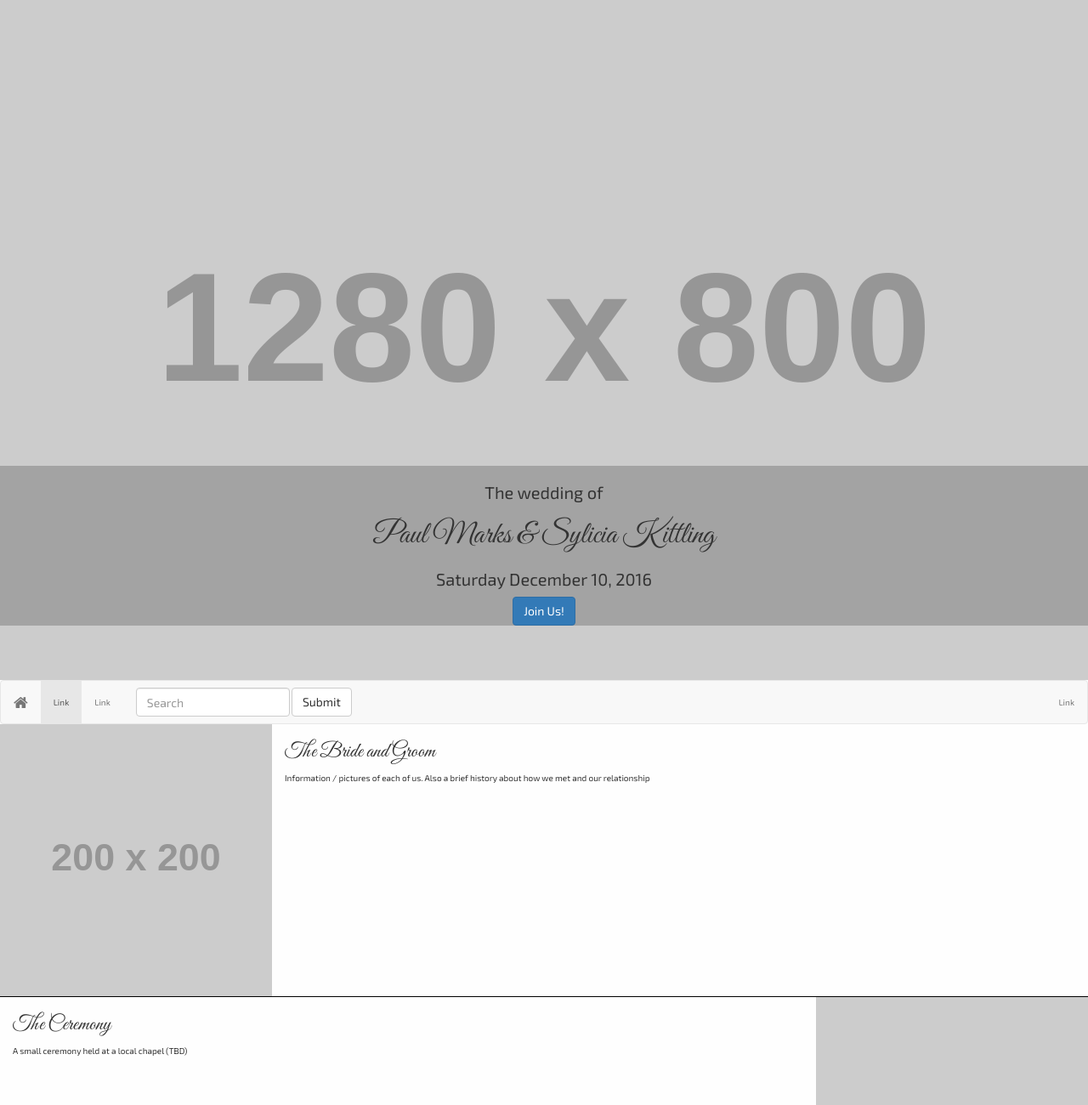
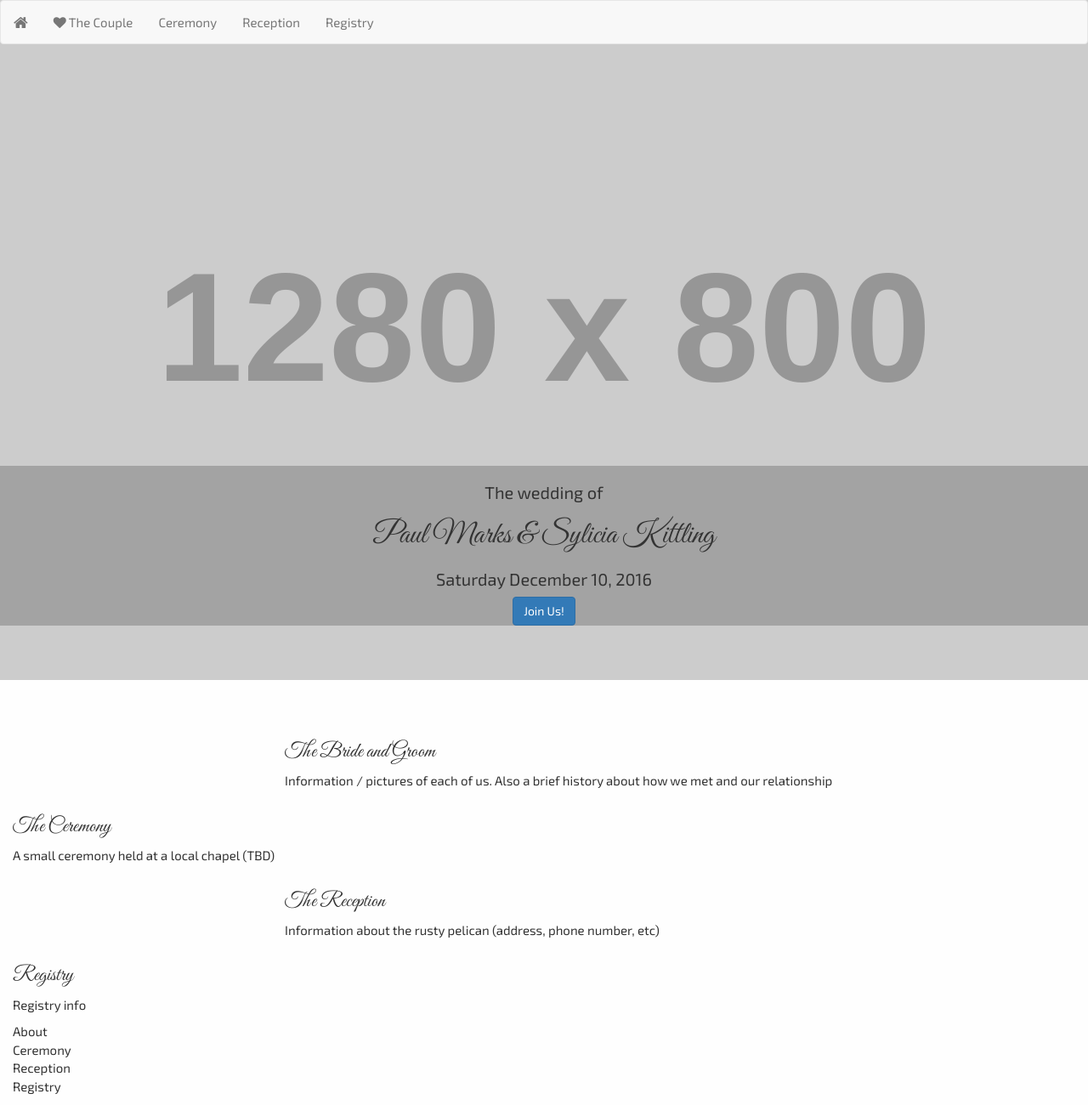
Before and after one commit to pemarks/wedding-site, a website: page src/index.html in a window 1280 px wide. Shown: the top 1300 px of the page at 85% size. Drawn offline with nearby package versions, Linux system fonts and the light colour scheme; files that its build step writes are made by us from their sources; placeholder pictures from the web are drawn by us.

Commit message:
Lots of changes

```diff
--- a/package.json
+++ b/package.json
@@ -12,6 +12,7 @@
   "dependencies": {
     "bootstrap": "^3.3.7",
     "font-awesome": "^4.6.3",
+    "historyjs": "^1.8.0-b2",
     "jquery": "^3.1.0"
   },
   "devDependencies": {
--- a/src/index.html
+++ b/src/index.html
@@ -11,11 +11,13 @@
         <link href="css/main.css" rel="stylesheet"/>
 
         <script src="js/jquery.min.js" type="text/javascript"></script>
+        <script src="js/native.history.js" type="text/javascript"></script>
         <script src="js/bootstrap.min.js" type="text/javascript"></script>
+        <script src="js/main.js" type="text/javascript"></script>
     </head>
-    <body data-spy="scroll" data-target="#main-navigation">
-        <div class="container-fluid">
-            <div class="intro-pic-holder">
+    <body>
+        <div id="page-body" class="container-fluid">
+            <div id="page-intro">
                 <div class="hidden-xs">
                     <div class="intro-pic img"></div>
                 </div>
@@ -27,10 +29,12 @@
                     <h2>The wedding of</h2>
                     <h1 class="cursive">Paul Marks <span>&</span> Sylicia Kittling</h1>
                     <h2>Saturday December 10, 2016</h2>
-                    <a class="intro-btn btn btn-primary" href="#main-content">Join Us!</a>
+                    <a class="intro-btn btn btn-primary" href="#" onclick="page.changeState('home')">Join Us!</a>
                 </div>
             </div>
-            <nav id="main-navigation" class="navbar navbar-default">
+            <div id="page-body-content">
+                <div id="main-navigation">
+                    <nav  class="navbar navbar-default">
                         <div class="navbar-header">
                             <button type="button" class="navbar-toggle collapsed" data-toggle="collapse" data-target="#bs-example-navbar-collapse-1" aria-expanded="false">
                                 <span class="sr-only">Toggle navigation</span>
@@ -38,68 +42,78 @@
                                 <span class="icon-bar"></span>
                                 <span class="icon-bar"></span>
                             </button>
-                    <a class="navbar-brand" href="/index.html" title="Home page"><i class="fa fa-home"></i></a>
+                            <a class="navbar-brand" href="#" title="Home page" onclick="page.changeState(event, 'home')"><i class="fa fa-home"></i></a>
                         </div>
 
-                <!-- Collect the nav links, forms, and other content for toggling -->
                         <div class="collapse navbar-collapse" id="bs-example-navbar-collapse-1">
                             <ul class="nav navbar-nav">
-                        <li class="active">
+                                <li onclick="page.changeState(event, 'about')">
                                     <a href="#">
-                                <span>Link</span>
+                                        <span><i class="fa fa-heart"></i> The Couple</span>
                                         <span class="sr-only">(current)</span>
                                     </a>
                                 </li>
-                        <li>
+                                <li onclick="page.changeState(event, 'ceremony')">
                                     <a href="#">
-                                <span>Link</span>
+                                        <span>Ceremony</span>
                                     </a>
                                 </li>
-                </ul>
-                <form class="navbar-form navbar-left">
-                        <div class="form-group">
-                            <input type="text" class="form-control" placeholder="Search">
-                        </div>
-                        <button type="submit" class="btn btn-default">Submit</button>
-                </form>
-                <ul class="nav navbar-nav navbar-right">
-                        <li>
+                                <li onclick="page.changeState(event, 'reception')">
                                     <a href="#">
-                                <span>Link</span>
+                                        <span>Reception</span>
+                                    </a>
+                                </li>
+                                <li onclick="page.chanchangeStategePage(event, 'registry')">
+                                    <a href="#">
+                                        <span>Registry</span>
                                     </a>
                                 </li>
                             </ul>
                         </div>
                     </nav>
-            <div id="main-content" class="content">
-                <section class="row about">
-                    <div class="col-xs-3 img left"></div>
-                    <div class="col-xs-9">
+                </div>
+                <div id="home" class="page-content active">
+                    <section class="row left">
+                        <div class="col-xs-4 col-sm-3 img"></div>
+                        <div class="col-xs-8 col-sm-9">
                             <h3 class="cursive">The Bride and Groom</h3>
                             <p>Information / pictures of each of us. Also a brief history about how we met and our relationship</p>
                         </div>
                     </section>
-                <section class="row ceremony">
-                    <div class="col-xs-9">
+                    <section class="row right">
+                        <div class="col-xs-8 col-sm-9">
                             <h3 class="cursive">The Ceremony</h3>
                             <p>A small ceremony held at a local chapel (TBD)</p>
                         </div>
-                    <div class="col-xs-3 img right"></div>
+                        <div class="col-xs-4 col-sm-3 img"></div>
                     </section>
-                <section class="row reception">
-                    <div class="col-xs-3 img left"></div>
-                    <div class="col-xs-9">
+                    <section class="row left">
+                        <div class="col-xs-4 col-sm-3 img"></div>
+                        <div class="col-xs-8 col-sm-9">
                             <h3 class="cursive">The Reception</h3>
                             <p>Information about the rusty pelican (address, phone number, etc)</p>
                         </div>
                     </section>
-                <section class="row registry">
-                    <div class="col-xs-9">
+                    <section class="row right">
+                        <div class="col-xs-8 col-sm-9">
                             <h3 class="cursive">Registry</h3>
                             <p>Registry info</p>
                         </div>
-                    <div class="col-xs-3 img right"></div>
+                        <div class="col-xs-4 col-sm-3 img"></div>
                     </section>
+                </div>
+                <div id="about" class="page-content">
+                    <span>About</span>
+                </div>
+                <div id="ceremony" class="page-content">
+                    <span>Ceremony</span>
+                </div>
+                <div id="reception" class="page-content">
+                    <span>Reception</span>
+                </div>
+                <div id="registry" class="page-content">
+                    <span>Registry</span>
+                </div>
             </div>
         </div>
     </body>
--- /dev/null
+++ b/src/js/main.js
@@ -0,0 +1,59 @@
+var page = null;
+
+$(function() {
+    function Page() {
+        var _page = this;
+            _navList = null;
+
+        function init() {
+            $('#main-navigation nav.navbar').affix({
+                offset: {
+                    top: $('.intro-pic-holder').height()
+                }
+            });
+
+            //Get the current page from the URL
+            location.search;
+        }
+
+        function removeActiveLink() {
+            if (! _navList) {
+                _navList = $('ul.navbar-nav')[0].children;
+            }
+
+            for (var navIndex = 0; navIndex < _navList.length; navIndex++) {
+                _navList[navIndex].classList.remove('active');
+            }
+        }
+
+        _page.changeState = function(event, name) {
+            name = name ? name : 'home';
+
+            var curPage = $('.page-content.active')[0],
+                nextPage = $('#' + name)[0];
+
+            if (nextPage != curPage) {
+                nextPage.classList.add('active');
+                curPage.classList.remove('active');
+            }
+
+            if (!event.currentTarget.classList.contains('active')) {
+                removeActiveLink();
+
+                if (name != 'home') {
+                    event.currentTarget.classList.add('active');
+                }
+
+                History.pushState(null, null, '?' + name);
+            }
+        }
+
+        init();
+    }
+
+    function PageState() {
+
+    }
+
+    page = new Page();
+});
--- a/src/less/main.less
+++ b/src/less/main.less
@@ -12,9 +12,17 @@ body {
     position: relative;
 }
 
-.intro-pic-holder {
+#page-body {
+    position: relative;
+
+    font-size: 1.5rem;
+}
+
+#page-intro {
     position: relative;
     margin: 0 -1.5rem;
+
+    z-index: 10;
 
     .intro-pic {
         background-image: url('http://placehold.it/1280x800');
@@ -32,44 +40,85 @@ body {
         position: absolute;
 
         width: 100%;
-        bottom: 8%;
+        bottom: 8vh;
 
         text-align: center;
         background-color: rgba(0, 0, 0, .2);
     }
 }
 
-.content {
-    section {
-        border-bottom: .1rem solid black;
+#page-body-content {
+    top: 0;
 
-        > div {
-            height: 40vh;
+    z-index: 9;
+}
+
+#main-navigation {
+    height: 52px;
+
+    .navbar {
+        margin: 0 -1.5rem;
+        z-index: 10;
+
+        &.affix {
+            top: 0;
+            width: 100%;
+        }
+    }
+}
+
+.page-content-holder {
+    position: relative;
+
+    .page-content {
+        position: absolute;
+        width: 100%;
+        left: 120%;
+
+        &.active {
+            left: 0;
+
+            transition: left .25s;
         }
     }
 
-    section:last-child {
-        border-bottom-width: 0;
+    #home {
+        section {
+            margin: 0 -1.5rem 5vh -1.5rem;
+
+            > div {
+                height: 25vh;
+
+                &.img {
+                    background-image: url('http://placehold.it/200x200');
+                }
+            }
+
+            &.left {
+                text-align: right;
+            }
+        }
+
+        @media (min-width: @screen-sm-min) {
+            section {
+                margin: 0 -1.5rem 3rem -1.5rem;
+
+                > div {
+                    height: 40vh;
+                }
+            }
+
+            section:last-child {
+                border-bottom-width: 0;
+            }
+        }
     }
 }
 
 .img {
-    background-image: url('http://placehold.it/200x200');
     background-position: center;
     background-size: cover;
     background-repeat: none;
-
-    &.left {
-
-    }
-
-    &.right {
-
-    }
-}
-
-#main-navigation {
-    margin: 0 -1.5rem;
 }
 
 .cursive {
```
Also changed, not shown: gruntfile.js (+14 -4 lines). Lines whose indentation alone changed are shown as unchanged.
